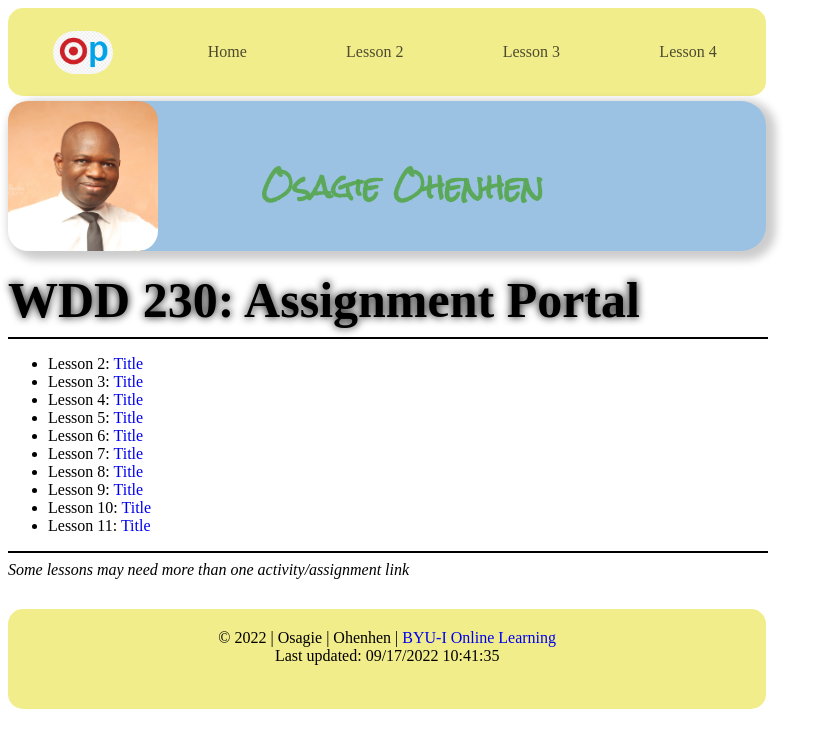
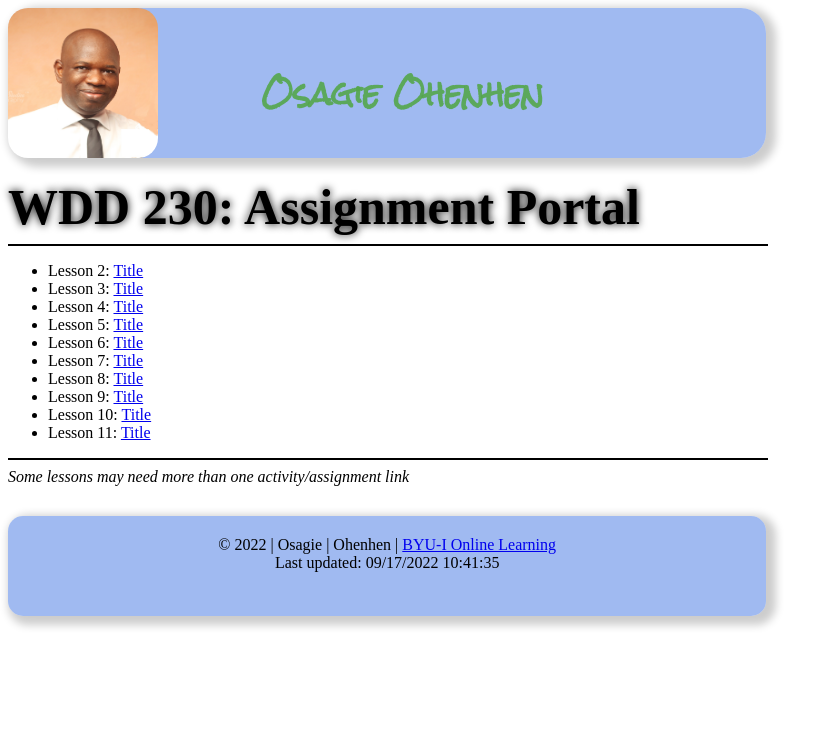
Before and after one commit to Petosagie/wdd230, a plain HTML site: page index.html in a window 1280 px wide. Shown: the whole page, without its empty margins (0-837 px from the left). Drawn offline with Linux system fonts and the light colour scheme.

Commit message:
updated html and css

```diff
--- a/index.html
+++ b/index.html
@@ -12,17 +12,6 @@
 <body>
     <div id="content">
         <header>
-            <a id="logo_link" href="index.html">
-                <img class="logo" src="images/my_logo.png" alt="Osagie logo">
-            </a>
-            <nav>
-                <a href="index.html">Home</a>
-                <a href="#">Lesson 2</a>
-                <a href="#">Lesson 3</a>
-                <a href="#">Lesson 4</a>
-            </nav>
-        </header>
-
             <div id="box">
                 <img id="box-img" src="images/osagie-pics.jpg" alt="A photograph of Osagie Ohenhen" width="150"
                     height="150">
@@ -30,6 +19,7 @@
                     <h1 class="box-title">Osagie Ohenhen</h1>
                 </section>
             </div>
+        </header>
 
         <main class="home-grid">
             <h2 class="bold-text"> WDD 230: Assignment Portal </h2>
--- a/styles/styles.css
+++ b/styles/styles.css
@@ -1,71 +1,20 @@
 @import url('https://fonts.googleapis.com/css2?family=Roboto:wght@300&family=Rock+Salt&display=swap');
-
-
-nav a {
-    text-align: center;
-    color: #0c0c0bb8;
-    text-decoration: none;
-    padding: 35px;
-}
-
-#logo_link {
-    padding-top: 5px;
-    justify-self: center;
-    align-self: center;
-}
-
-.logo {
-    width: 60px;
-    border-radius: 25px;
-}
-nav a:hover {
-    background-color: #807b9c;
-    color: #f8f4f0b8;
-}
-nav {
-    display: flex;
-    justify-content: space-around;
-    text-align: center;
-    text-decoration: none;
-}
-a {
-    text-align: center;
-    text-decoration: none;
-}
-header {
-    display: grid;
-    width: 60%;
-    grid-template-columns: 150px auto;
-    background-color: #ede65fb8;
-    border-radius: 15px;
-
-}
 
 h2 {
     margin: 0;
 }
-
-nav a:hover {
-    background-color: #9c96c7;
-    color: #f8f4f0b8;
-    border-radius: 15px;
-}
-
-nav {
-    display: flex;
-    justify-content: space-around;
-    text-align: center;
-    text-decoration: none;
-}
-
-
-a {
-    text-align: center;
-    text-decoration: none;
+#box {
+    display: grid;
+    grid-template-columns: 1fr 2fr ;
+    width: 60%;
+    margin-top: 5px;
+    background-color: #4f7fe689;
+    box-shadow: 5px 4px 8px 5px rgba(0,0,0,0.2);
+    border-radius: 25px;
 }
 
 footer {
-    background-color: #ede65fb8;
+    background-color: #4f7fe689;
     width: 60%;
     height: 60px;
     padding: 20px 0;
@@ -74,26 +23,18 @@ footer {
     align-items: center;
     margin-bottom: 50px;
     border-radius: 15px;
+    box-shadow: 5px 4px 8px 5px rgba(0,0,0,0.2);
 
 }
 
 .box-title {
     width: 60%;
-    color: #228217b8;
     font-family: 'Rock Salt', 'Bradley Hand', sans-serif;
     font-size: 2em;
     margin-top: 10px;
 }
 
-#box {
-    display: grid;
-    grid-template-columns: 1fr 2fr ;
-    width: 60%;
-    margin-top: 5px;
-    background-color: #9bc2e3;
-    box-shadow: 5px 4px 8px 5px rgba(0,0,0,0.2);
-    border-radius: 25px;
-}
+
 
 #box-img {
     border-radius: 20px;
@@ -105,10 +46,6 @@ footer {
     font-size: 30px;
 }
 
-.msg p {
-    color: #12120ab8;
-    padding-bottom: 15px;
-}
 
 hr.top {
     border: 1px solid black;
```
Also changed, not shown: images/my_logo.png (deleted). Lines whose indentation alone changed are shown as unchanged.
